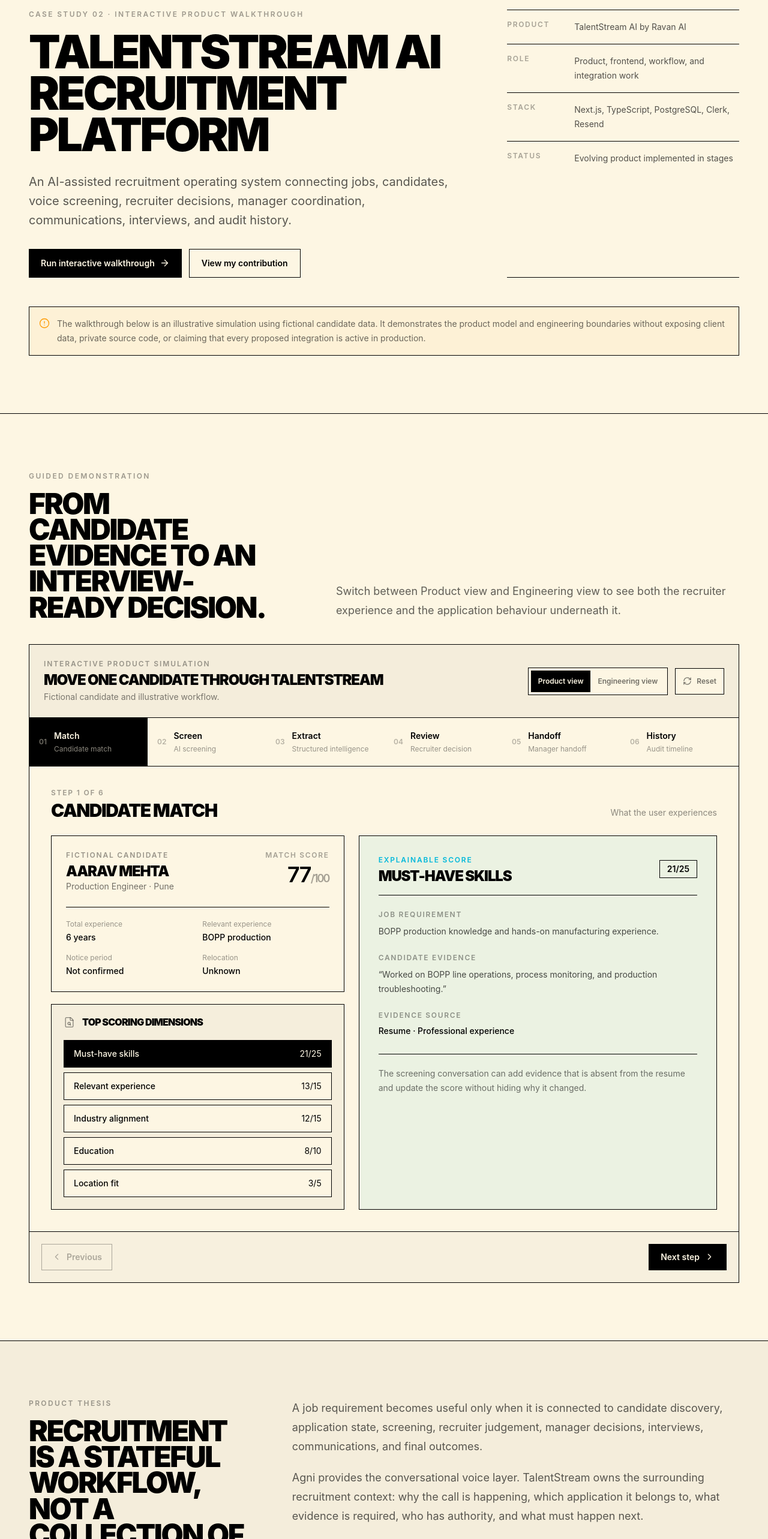
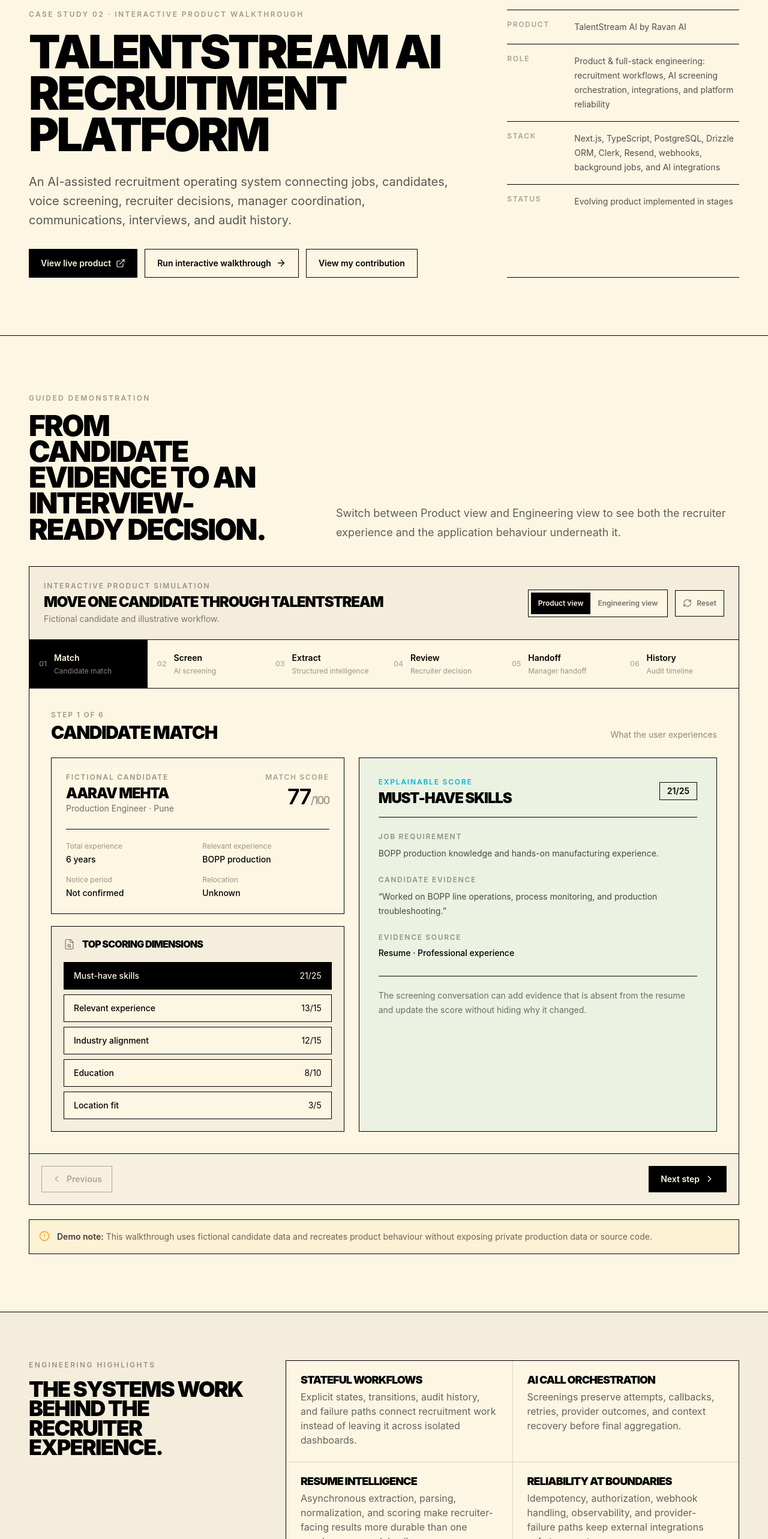
Before and after one commit to Acinnamon9/Portfolio, a Next.js app: page /work/ai-recruitment-platform in a window 1280 px wide. Shown: the part 234-2800 px from the top of the page at 60% size. Built offline with nearby package versions, Linux system fonts and the light colour scheme.

Commit message:
feat: enhance AI Recruitment Platform page; add engineering highlights, improve contributions, and update product descriptions

```diff
--- a/app/work/ai-recruitment-platform/page.tsx
+++ b/app/work/ai-recruitment-platform/page.tsx
@@ -6,6 +6,7 @@
   BrainCircuit,
   CheckCircle2,
   CircleAlert,
+  ExternalLink,
   Mail,
   PhoneCall,
   ShieldCheck,
@@ -22,12 +23,31 @@
 };
 
 const CONTRIBUTIONS = [
-  "Worked across recruiter, manager, interviewer, administrator, and executive product surfaces.",
-  "Helped model recruitment as a connected lifecycle rather than a collection of unrelated dashboards.",
-  "Worked on database-backed candidate, job, communication, task, and workflow behaviour.",
-  "Implemented and debugged transactional email delivery using Resend.",
-  "Investigated authentication, permission, request, and provider-delivery failures.",
-  "Helped distinguish implemented product behaviour from mock adapters and future integrations.",
+  "Modelled jobs, applications, candidates, screenings, communications, recruiter decisions, and manager handoffs as connected stateful workflows.",
+  "Worked on the TalentStream ↔ Agni integration for AI screening calls, including callback, retry, no-answer, provider-failure, and attempt-history paths.",
+  "Designed webhook handling to be idempotent and to protect parent screening state from stale or late provider callbacks.",
+  "Worked on the asynchronous resume pipeline: ingestion, extraction, parsing, normalization, scoring, and recruiter-facing results.",
+  "Debugged authentication, authorization, transactional email, and external-provider failures across Clerk, Resend, database, and request boundaries.",
+  "Helped distinguish implemented product behaviour from mock adapters, future integrations, and AI-assisted decisions requiring human authority.",
+];
+
+const ENGINEERING_HIGHLIGHTS = [
+  {
+    title: "Stateful workflows",
+    description: "Explicit states, transitions, audit history, and failure paths connect recruitment work instead of leaving it across isolated dashboards.",
+  },
+  {
+    title: "AI call orchestration",
+    description: "Screenings preserve attempts, callbacks, retries, provider outcomes, and context recovery before final aggregation.",
+  },
+  {
+    title: "Resume intelligence",
+    description: "Asynchronous extraction, parsing, normalization, and scoring make recruiter-facing results more durable than one synchronous model call.",
+  },
+  {
+    title: "Reliability at boundaries",
+    description: "Idempotency, authorization, webhook handling, observability, and provider-failure paths keep external integrations safe to operate.",
+  },
 ];
 
 const PRINCIPLES = [
@@ -139,7 +159,9 @@
                 "
               >
                 <a
-                  href="#walkthrough"
+                  href="https://talentstream.ravan.ai/"
+                  target="_blank"
+                  rel="noreferrer"
                   className="
                     inline-flex min-h-12
                     items-center justify-center
@@ -147,6 +169,25 @@
                     px-5 py-3 text-sm
                     font-semibold text-background
                     transition-opacity hover:opacity-80
+                  "
+                >
+                  View live product
+                  <ExternalLink
+                    size={16}
+                    strokeWidth={1.8}
+                    aria-hidden="true"
+                  />
+                </a>
+
+                <a
+                  href="#walkthrough"
+                  className="
+                    inline-flex min-h-12
+                    items-center justify-center
+                    gap-2 border border-foreground/20
+                    px-5 py-3 text-sm
+                    font-semibold
+                    transition-colors hover:border-foreground
                   "
                 >
                   Run interactive walkthrough
@@ -218,7 +259,7 @@
                 </dt>
 
                 <dd className="text-sm leading-6 text-foreground/68">
-                  Product, frontend, workflow, and integration work
+                  Product &amp; full-stack engineering: recruitment workflows, AI screening orchestration, integrations, and platform reliability
                 </dd>
               </div>
 
@@ -239,7 +280,7 @@
                 </dt>
 
                 <dd className="text-sm leading-6 text-foreground/68">
-                  Next.js, TypeScript, PostgreSQL, Clerk, Resend
+                  Next.js, TypeScript, PostgreSQL, Drizzle ORM, Clerk, Resend, webhooks, background jobs, and AI integrations
                 </dd>
               </div>
 
@@ -266,33 +307,11 @@
             </dl>
           </div>
 
-          <div
-            className="
-              mt-12 flex items-start gap-3
-              border border-amber-500/30
-              bg-amber-500/[0.06]
-              p-4
-            "
-          >
-            <CircleAlert
-              size={18}
-              strokeWidth={1.7}
-              className="mt-0.5 shrink-0 text-amber-500"
-              aria-hidden="true"
-            />
-
-            <p className="text-sm leading-6 text-foreground/58">
-              The walkthrough below is an illustrative simulation
-              using fictional candidate data. It demonstrates the
-              product model and engineering boundaries without
-              exposing client data, private source code, or claiming
-              that every proposed integration is active in production.
-            </p>
-          </div>
         </div>
       </header>
 
       <section
+        id="walkthrough"
         className="
           px-4 py-16
           sm:px-6 sm:py-20
@@ -345,6 +364,41 @@
           </div>
 
           <InteractiveRecruitmentWalkthrough />
+
+          <div className="mt-6 flex items-start gap-3 border border-amber-500/30 bg-amber-500/[0.06] p-4">
+            <CircleAlert
+              size={18}
+              strokeWidth={1.7}
+              className="mt-0.5 shrink-0 text-amber-500"
+              aria-hidden="true"
+            />
+            <p className="text-sm leading-6 text-foreground/58">
+              <span className="font-semibold text-foreground/75">Demo note:</span>{" "}
+              This walkthrough uses fictional candidate data and recreates product behaviour without exposing private production data or source code.
+            </p>
+          </div>
+        </div>
+      </section>
+
+      <section className="border-y border-foreground/10 bg-foreground/[0.035] px-4 py-16 sm:px-6 sm:py-20 lg:px-12">
+        <div className="mx-auto grid max-w-7xl gap-10 lg:grid-cols-[0.65fr_1.35fr] lg:gap-16">
+          <div>
+            <p className="text-xs font-semibold uppercase tracking-[0.2em] text-foreground/38">
+              Engineering highlights
+            </p>
+            <h2 className="mt-4 text-3xl font-semibold leading-[1.03] tracking-[-0.045em] sm:text-4xl">
+              The systems work behind the recruiter experience.
+            </h2>
+          </div>
+
+          <div className="grid gap-px overflow-hidden border border-foreground/10 bg-foreground/10 sm:grid-cols-2">
+            {ENGINEERING_HIGHLIGHTS.map((highlight) => (
+              <article key={highlight.title} className="bg-background p-5 sm:p-6">
+                <h3 className="text-lg font-semibold tracking-[-0.025em]">{highlight.title}</h3>
+                <p className="mt-2 text-sm leading-6 text-foreground/60 sm:text-base">{highlight.description}</p>
+              </article>
+            ))}
+          </div>
         </div>
       </section>
 
@@ -592,16 +646,20 @@
               aria-hidden="true"
             />
 
+            <p className="mt-5 text-xs font-semibold uppercase tracking-[0.2em] text-background/45">
+              Hard engineering problem
+            </p>
+
             <h2
               className="
-                mt-6 max-w-3xl normal-case
+                mt-3 max-w-3xl normal-case
                 text-4xl font-semibold
                 leading-[1.04]
                 tracking-[-0.045em]
                 sm:text-5xl
               "
             >
-              Agni conducts the conversation.
+              A screening is not equivalent to one phone call.
             </h2>
           </div>
 
@@ -612,21 +670,29 @@
                 text-background/64
               "
             >
-              TalentStream understands why the conversation is
-              happening, what evidence is required, which candidate
-              and job it belongs to, who can make the next decision,
-              and how the complete process should be recorded.
+              Candidates can miss calls, request callbacks, reschedule, or disconnect midway. I helped model screening as a parent workflow containing individual attempts, preserving evidence while preventing stale callbacks from corrupting current state.
             </p>
 
-            <p
-              className="
-                mt-5 max-w-3xl text-lg font-semibold
-                leading-8
-              "
-            >
-              That surrounding operational system is what turns an
-              AI caller into a recruitment product.
-            </p>
+            <div className="mt-8 grid gap-5 md:grid-cols-2">
+              <div className="border border-background/20 p-4">
+                <p className="text-xs font-semibold uppercase tracking-[0.16em] text-background/45">Multi-attempt screening</p>
+                <ol className="mt-4 space-y-3 text-sm leading-6 text-background/72">
+                  <li><span className="font-semibold text-background">01 · Attempt #1</span> — callback requested</li>
+                  <li><span className="font-semibold text-background">02 · Callback booking</span> — context retained</li>
+                  <li><span className="font-semibold text-background">03 · Attempt #2</span> — no answer</li>
+                  <li><span className="font-semibold text-background">04 · Attempt #3</span> — completed → final scoring</li>
+                </ol>
+              </div>
+
+              <div className="border border-background/20 p-4">
+                <p className="text-xs font-semibold uppercase tracking-[0.16em] text-background/45">System boundary</p>
+                <div className="mt-4 space-y-3 text-sm leading-6 text-background/72">
+                  <p><span className="font-semibold text-background">TalentStream</span> — job, application, consent, screening state, retry policy, recruiter decisions, and audit trail.</p>
+                  <p><span className="font-semibold text-background">Agni</span> — AI conversation, transcript, recording, and extracted evidence.</p>
+                  <p className="border-t border-background/15 pt-3"><span className="font-semibold text-background">Callbacks + scoring workers</span> return evidence to the recruitment workflow for a human decision.</p>
+                </div>
+              </div>
+            </div>
           </div>
         </div>
       </section>
```
